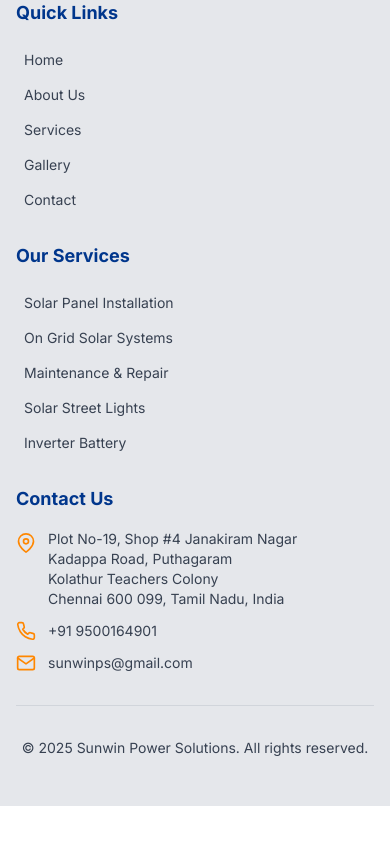
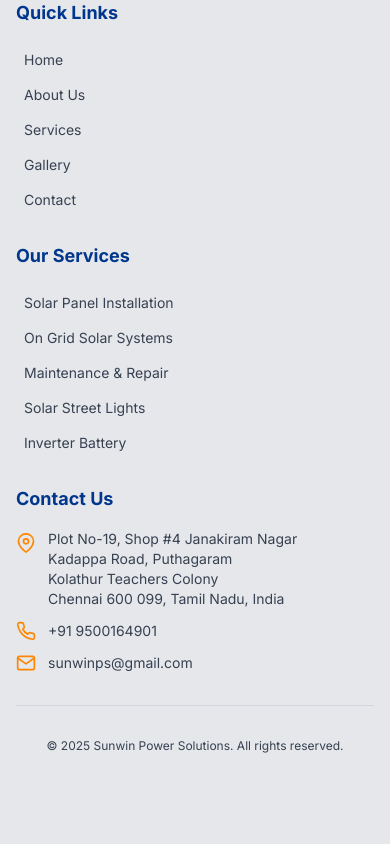
Before and after one commit to Pavankumarh0/sunwin-power-solutions, a Next.js app: page /about in a window 390 px wide. Shown: the part 2808-3652 px from the top of the page. Before the commit the page ends 3614 px from the top, so only its background shows below. Built offline with nearby package versions, Linux system fonts and the light colour scheme.

Commit message:
finalized1

```diff
--- a/components/Footer.tsx
+++ b/components/Footer.tsx
@@ -120,8 +120,8 @@ const Footer = () => {
         </div>
 
         {/* Bottom Bar */}
-        <div className="border-t border-gray-300 pt-8 mt-8">
-          <p className="text-sm text-gray-700 text-center">
+        <div className="border-t border-gray-300 pt-8 mt-8 pb-16 sm:pb-0">
+          <p className="text-xs sm:text-sm text-gray-700 text-center">
             © {currentYear} Sunwin Power Solutions. All rights reserved.
           </p>
         </div>
```
